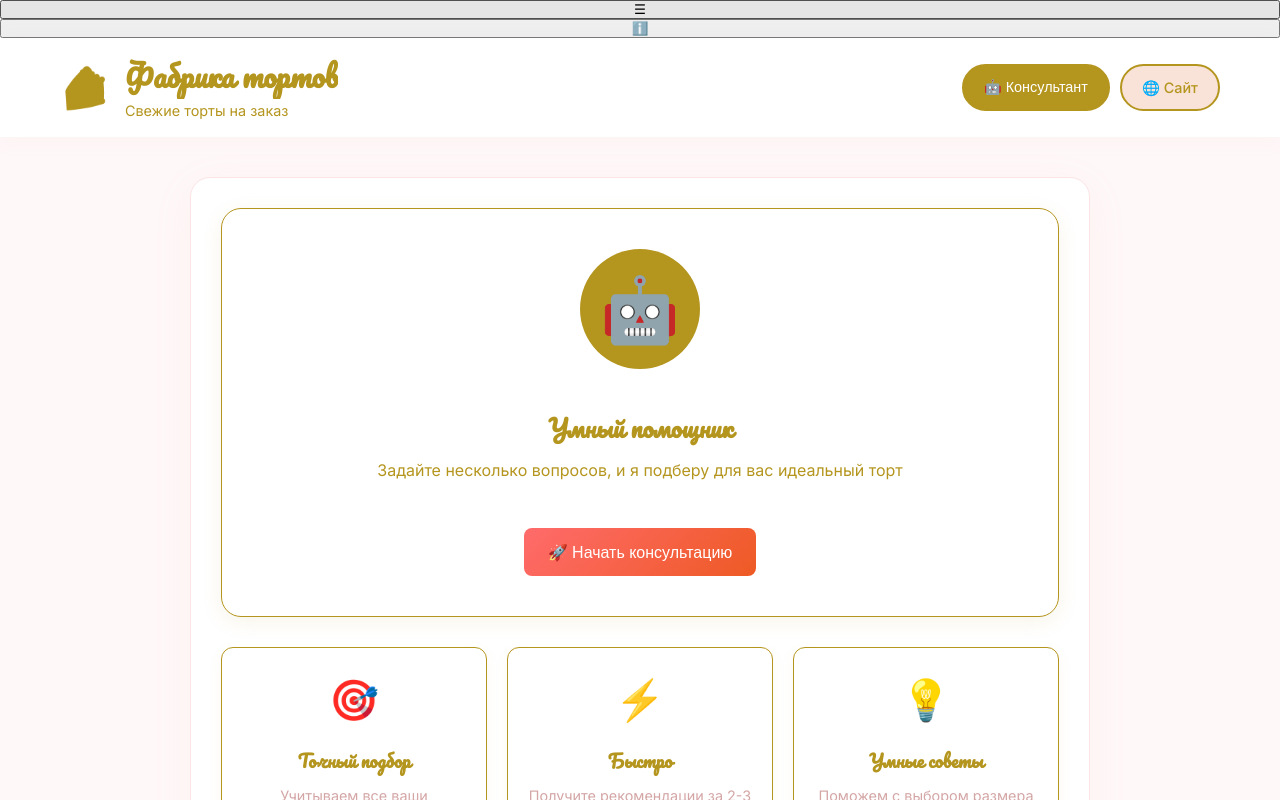
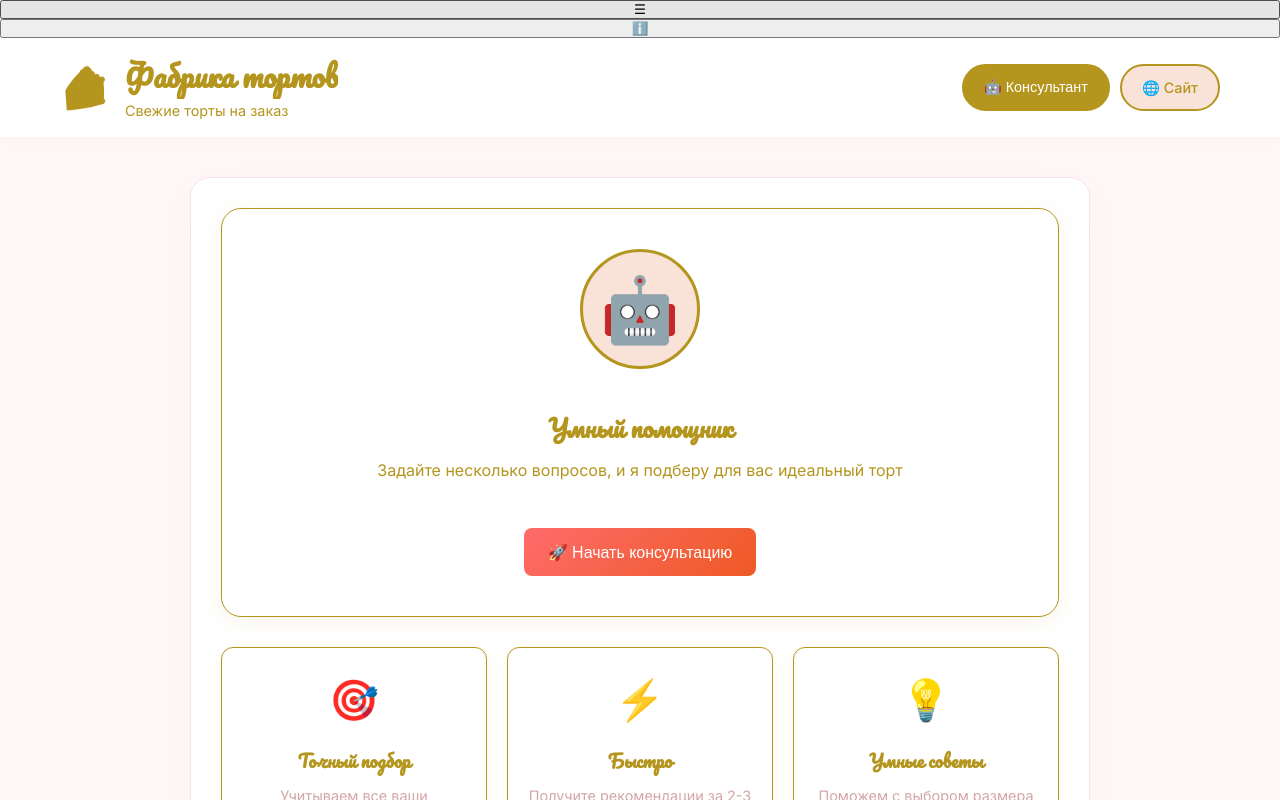
Before and after one commit to starikovanastia-lgtm/robot-consultant, a React (Vite) app: page / in a window 1280 px wide. Shown: the top 800 px of the page. Built offline with nearby package versions, Linux system fonts and the light colour scheme; a web font is replaced by a local one.

Commit message:
Обновлен дизайн робота: розовый круг с золотой границей, золотая кнопка консультации

```diff
--- a/src/App.css
+++ b/src/App.css
@@ -160,18 +160,17 @@ body {
 }
 
 .btn-primary {
-  background: #f9e2d7;
-  color: #b4951e;
+  background: #b4951e;
+  color: white;
   border: 2px solid #b4951e;
 }
 
 .btn-primary:hover {
   transform: translateY(-2px);
-  box-shadow: 0 8px 25px rgba(180, 149, 30, 0.2);
+  box-shadow: 0 8px 25px rgba(180, 149, 30, 0.3);
   border-color: #b4951e;
-  color: #b4951e;
-  background: #b4951e;
-  color: white;
+  background: #f9e2d7;
+  color: #b4951e;
 }
 
 .btn-secondary {
@@ -455,14 +454,15 @@ body {
 
 .consultant-avatar {
   font-size: 3rem;
-  background: #b4951e;
-  color: white;
+  background: #f9e2d7;
+  color: #b4951e;
   border-radius: 50%;
   width: 80px;
   height: 80px;
   display: flex;
   align-items: center;
   justify-content: center;
+  border: 2px solid #b4951e;
 }
 
 .consultant-info {
@@ -612,8 +612,8 @@ body {
 
 .consultant-avatar-large {
   font-size: 4rem;
-  background: #b4951e;
-  color: white;
+  background: #f9e2d7;
+  color: #b4951e;
   border-radius: 50%;
   width: 120px;
   height: 120px;
@@ -621,6 +621,7 @@ body {
   align-items: center;
   justify-content: center;
   margin-bottom: 20px;
+  border: 3px solid #b4951e;
 }
 
 .consultant-info-large {
@@ -729,13 +730,15 @@ body {
 
 .bot-avatar {
   font-size: 2rem;
-  background: rgba(255, 255, 255, 0.2);
+  background: #f9e2d7;
+  color: #b4951e;
   border-radius: 50%;
   width: 50px;
   height: 50px;
   display: flex;
   align-items: center;
   justify-content: center;
+  border: 2px solid #b4951e;
 }
 
 .bot-info {
```
